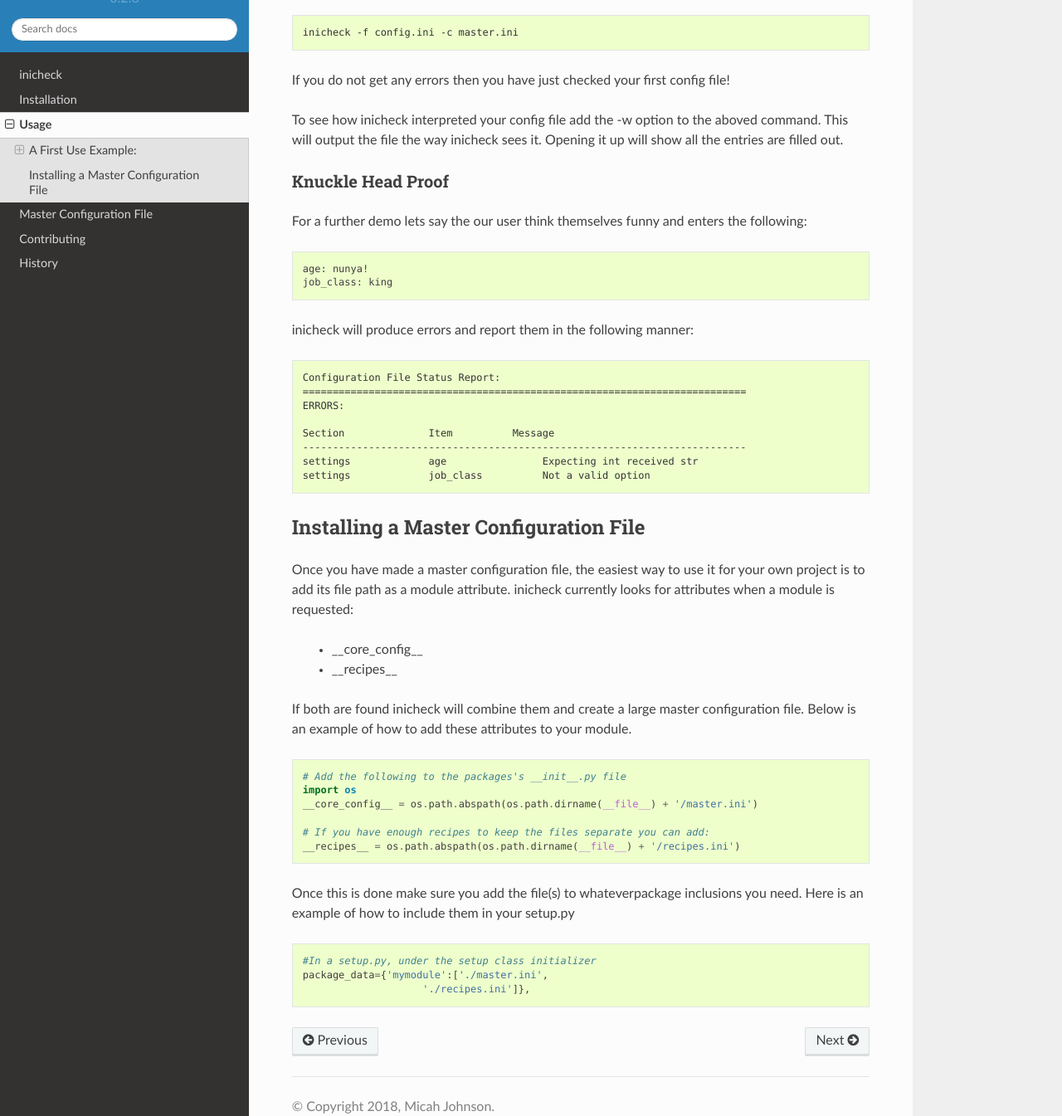
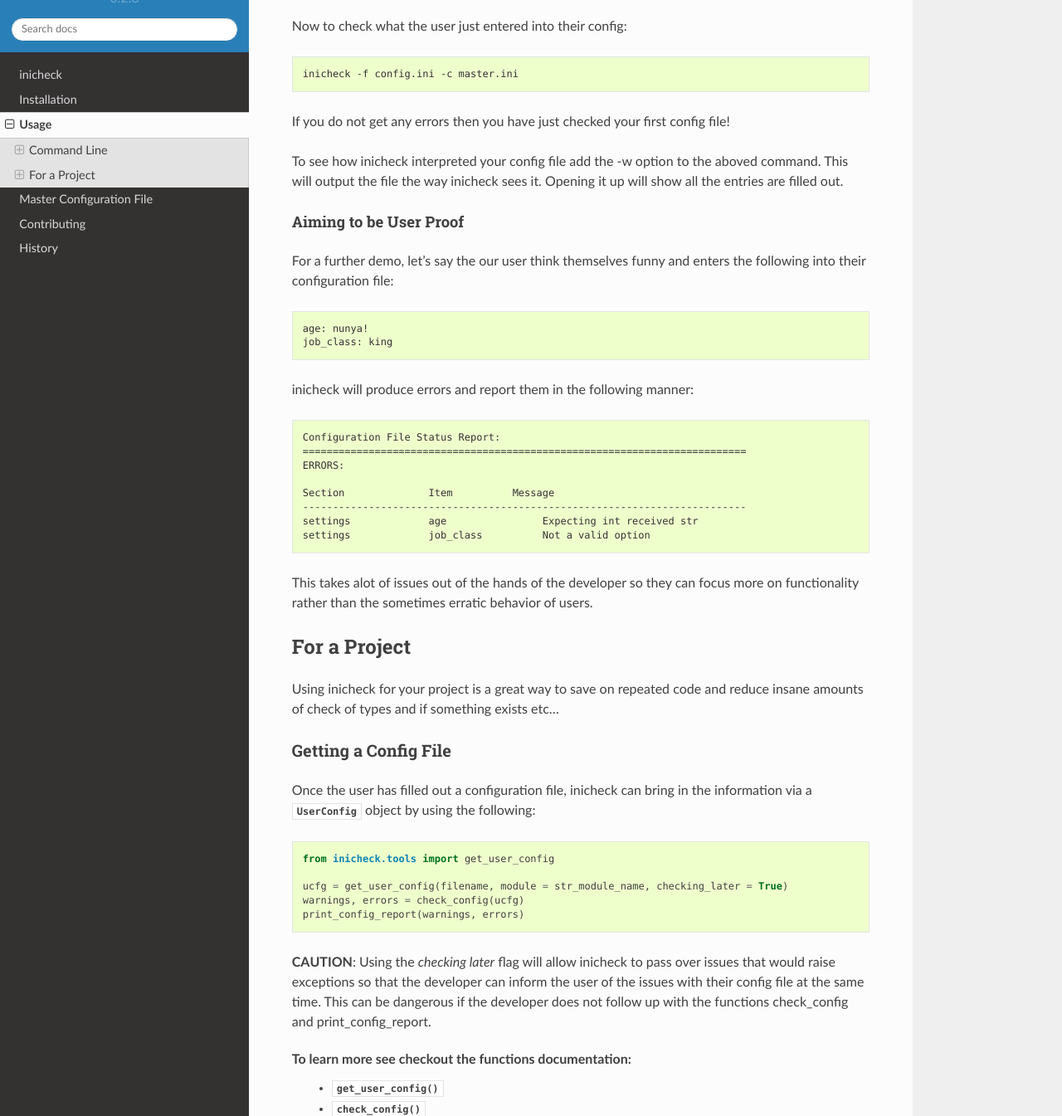
Before and after one commit to USDA-ARS-NWRC/inicheck, a Sphinx documentation site: the page built from docs/usage.rst, in a window 1280 px wide and 1400 px high, scrolled down 655 px, cut to the strip 55-1400 px from the top of the window. Shown: the whole strip at 83% size. Built offline with Sphinx 7.4.7 and the Read the Docs theme 2.0.0, drawn with Linux system fonts in a browser that asks for light colours; pages that are not in the unit, such as notebooks, are missing from menus; some of the changed text lies outside the part shown.

Commit message:
Added in the examples, and added in a project usage section

```diff
--- a/docs/usage.rst
+++ b/docs/usage.rst
@@ -6,6 +6,8 @@ To use inicheck in a project you will need to create a master config file for
 all your configuration files to be checked against. To get started with writing
 a master configuration file see master-config_.
 
+Command Line
+============
 
 A First Use Example:
 --------------------
@@ -33,12 +35,13 @@ To see how inicheck interpreted your config file add the -w option to the aboved
 command. This will output the file the way inicheck sees it. Opening it up will
 show all the entries are filled out.
 
-Knuckle Head Proof
-^^^^^^^^^^^^^^^^^^
-For a further demo lets say the our user think themselves funny and enters the
-following:
+Aiming to be User Proof
+^^^^^^^^^^^^^^^^^^^^^^^
 
-.. code-block::
+For a further demo, let's say the our user think themselves funny and enters the
+following into their configuration file:
+
+.. code-block:: console
 
     age: nunya!
     job_class: king
@@ -56,6 +59,40 @@ inicheck will produce errors and report them in the following manner:
       settings             age                Expecting int received str
       settings             job_class          Not a valid option
 
+This takes alot of issues out of the hands of the developer so they can focus
+more on functionality rather than the sometimes erratic behavior of users.
+
+
+For a Project
+===========================
+
+Using inicheck for your project is a great way to save on repeated code and
+reduce insane amounts of check of types and if something exists etc...
+
+Getting a Config File
+---------------------
+Once the user has filled out a configuration file, inicheck can bring in the
+information via a :class:`~inicheck.config.UserConfig` object by using the
+following:
+
+.. code-block:: python
+
+  from inicheck.tools import get_user_config
+
+  ucfg = get_user_config(filename, module = str_module_name, checking_later = True)
+  warnings, errors = check_config(ucfg)
+  print_config_report(warnings, errors)
+
+**CAUTION**: Using the *checking later* flag will allow inicheck to pass over issues
+that would raise exceptions so that the developer can inform the user of the
+issues with their config file at the same time. This can be dangerous if the
+developer does not follow  up with the functions check_config and
+print_config_report.
+
+To learn more see checkout the functions documentation:
+  * :func:`~inicheck.tools.get_user_config`
+  * :func:`~inicheck.tools.check_config`
+  * :func:`~inicheck.output.print_config_report`
 
 Installing a Master Configuration File
 --------------------------------------
```
Also changed, not shown: 5 other files.
